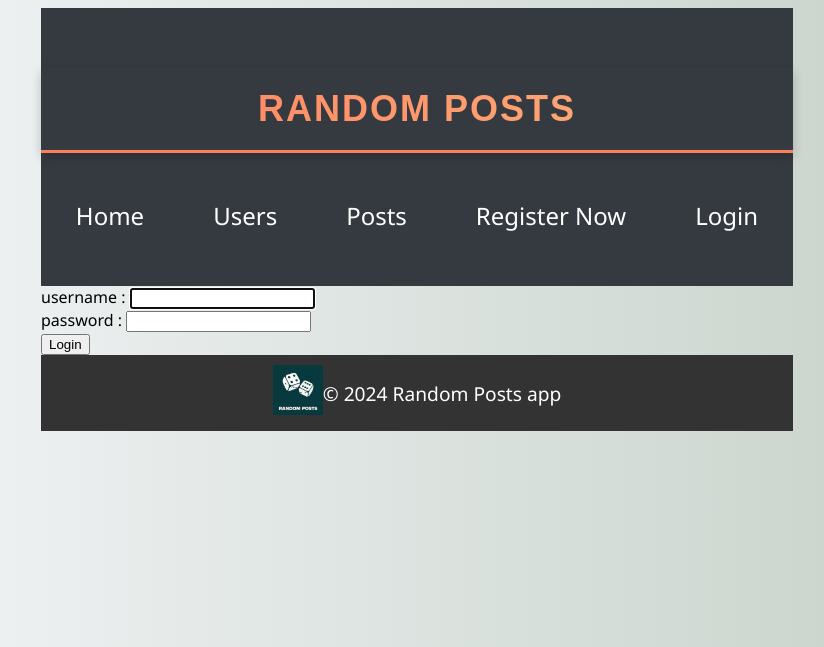
After one commit to dci-fbw-p-24-e03/Random_Posts_project, a Django app: page /login/ in a window 1280 px wide. The commit adds this page. Shown: the top 647 px of the page, without its empty margins (223-1047 px from the left). Run offline with Django 5.2, Linux system fonts and the light colour scheme.

Commit message:
login logout added

```diff
--- a/random_posts/posts_app/form.py
+++ b/random_posts/posts_app/form.py
@@ -12,6 +12,29 @@ class CustomUserCreationForm(UserCreationForm):
     class Meta:
         model = CustomUser
         fields = ("username","first_name","last_name","email","password1","password2","bio","sex","phone_number","age")
+        widgets = {
+            "username": forms.TextInput(
+                attrs={"placeholder": "Enter your username", "class": "form-control"}
+            ),
+            "email": forms.EmailInput(
+                attrs={"placeholder": "Enter your email", "class": "form-control"}
+            ),
+            "phone_number": forms.TextInput(
+                attrs={
+                    "placeholder": "Enter your phone number",
+                    "class": "form-control",
+                }
+            ),
+            "age": forms.NumberInput(
+                attrs={"placeholder": "Enter your age", "class": "form-control"}
+            ),
+            "password1": forms.PasswordInput(
+                attrs={"placeholder": "Enter your password", "class": "form-control"}
+            ),
+            "password2": forms.PasswordInput(
+                attrs={"placeholder": "Confirm your password", "class": "form-control"}
+            ),
+        }
 
 
 class PostCreationForm(forms.ModelForm):
--- a/random_posts/posts_app/templates/posts_app/base.html
+++ b/random_posts/posts_app/templates/posts_app/base.html
@@ -15,10 +15,15 @@
             <li><a href="{%url 'home'%}">Home</a></li>
             <li><a href="{%url 'users-list'%}">Users</a></li>
             <li><a href="{%url 'posts-list'%}">Posts</a></li>
+            {%if user.is_authenticated %}
+            <li><a href="{% url 'logout' %}">Logout</a></li>
+            <li><a href="{% url 'user-details' request.user.username %}">{{request.user.username}}</a></li>
+            {% else %}
             <li><a href="{%url 'register'%}">Register Now</a></li>
+            <li><a href="{%url 'login' %}">Login</a></li>
+            {% endif %}
             </ul>
         </nav>
-
     </header>
     <main>
         {% block content %}
--- /dev/null
+++ b/random_posts/posts_app/templates/posts_app/login.html
@@ -0,0 +1,13 @@
+{%extends 'posts_app/base.html' %}
+{% load static %}
+
+{%block content%}
+    <div class="login">
+        <form method="post">
+            {% csrf_token %}
+            <div>username : {{ form.username }}</div>
+            <div>password : {{ form.password }}</div>
+            <button type="submit" >Login</button>
+        </form>
+    </div>
+{%endblock%}
--- a/random_posts/posts_app/urls.py
+++ b/random_posts/posts_app/urls.py
@@ -1,5 +1,5 @@
 from django.urls import path
-from .views import UsersListView,HomePageView,PostsListView,UserDetailView,PostDetailView,UserPostsView,UserRagisterView,PostCreateView
+from .views import UsersListView,HomePageView,PostsListView,UserDetailView,PostDetailView,UserPostsView,UserRagisterView,PostCreateView,UserLoginView,UserLogoutView
 
 urlpatterns = [
     path('users/',UsersListView.as_view(),name="users-list"),
@@ -9,5 +9,7 @@ urlpatterns = [
     path("posts/<int:pk>/",PostDetailView.as_view(),name="post-details"),
     path("users/<slug:username>/posts/",UserPostsView.as_view(),name="user-posts"),
     path('register/',UserRagisterView.as_view(),name='register'),
-    path('posts/new/',PostCreateView.as_view(),name='new-post')
+    path('posts/new/',PostCreateView.as_view(),name='new-post'),
+    path("login/",UserLoginView.as_view(),name="login"),
+    path("logout/",UserLogoutView.as_view(),name="logout")
 ]
--- a/random_posts/posts_app/views.py
+++ b/random_posts/posts_app/views.py
@@ -2,7 +2,9 @@ from typing import Any
 from django.db.models.query import QuerySet
 from django.shortcuts import render,get_object_or_404
 from .models import CustomUser,Post
-from django.views.generic import ListView,TemplateView,DetailView,CreateView
+from django.views.generic import ListView,TemplateView,DetailView,CreateView,FormView,RedirectView
+from django.contrib.auth.forms import AuthenticationForm
+from django.contrib.auth import login,logout
 from .form import CustomUserCreationForm,PostCreationForm
 from django.urls import reverse_lazy
 # Create your views here.
@@ -58,6 +60,26 @@ class UserRagisterView(CreateView):
     template_name = "posts_app/register.html"
     success_url = reverse_lazy("home")
 
+class UserLoginView(FormView):
+    form_class = AuthenticationForm
+    template_name = "posts_app/login.html"
+    success_url = reverse_lazy("home")
+
+    def form_valid(self,form):
+        user = form.get_user()
+        login(self.request,user)
+        print(self.request)
+        return super().form_valid(form)
+
+class UserLogoutView(RedirectView):
+    url = reverse_lazy("home")
+
+    def get(self, request, *args, **kwargs):
+        logout(request)
+        print(self.request.user)
+        return super().get(request, *args, **kwargs)
+
+
 class PostCreateView(CreateView):
     form_class = PostCreationForm
     template_name="posts_app/create_post.html"
```
